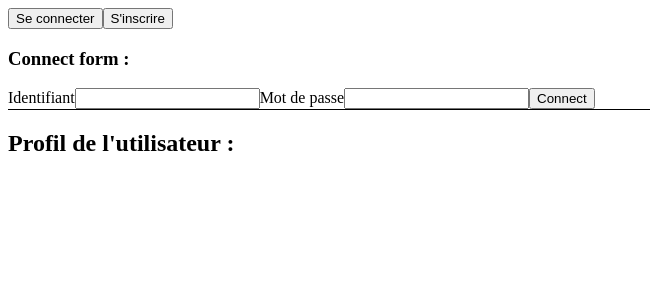
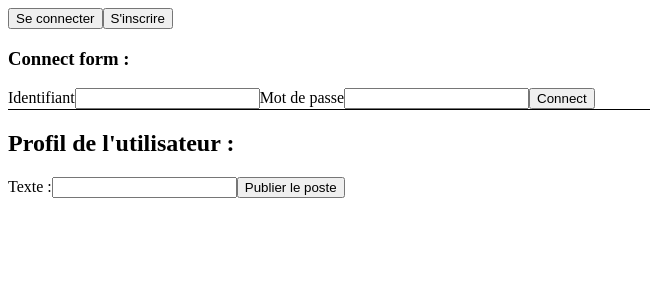
Before and after one commit to AmauryDBZ/NEXT_social-network, a React (Create React App) app: page /profile/me in a window 1280 px wide. Shown: the top 300 px of the page, without its empty margins (0-650 px from the left). Built offline with nearby package versions, Linux system fonts and the light colour scheme.

Commit message:
newpost fail

```diff
--- a/package.json
+++ b/package.json
@@ -39,8 +39,8 @@
     ]
   },
   "devDependencies": {
-    "react-router-dom": "^5.2.0",
     "node-sass": "^4.14.1",
-    "react-redux": "^7.2.2"
+    "react-redux": "^7.2.2",
+    "react-router-dom": "^5.2.0"
   }
 }
--- a/src/Pages/Home.jsx
+++ b/src/Pages/Home.jsx
@@ -1,9 +1,38 @@
-import React from "react";
+import React, { useState, useEffect } from "react";
+import Cookies from "js-cookie";
+import Post from '../components/Post';
 
 const Home = () => {
+	const [posts, setPosts] = useState();
+
+	useEffect(() => {
+		const userToken = Cookies.get("token");
+		if (userToken) {
+			fetch("https://my-pasteque-space.herokuapp.com/posts", {
+				method: "get",
+				headers: {
+					Authorization: `Bearer ${userToken}`,
+					"Content-Type": "application/json",
+				},
+			})
+				.then((response) => response.json())
+				.then((response) => {
+					setPosts(response);
+					console.log(posts);
+				});
+		}
+	}, []);
+
 	return (
 		<section>
 			<h1>Home sweet home</h1>
+			{posts && posts.map((post) => (
+				<Post
+					id={post.id}
+					text={post.text}
+					user={post.user.username}
+				/>
+			))}
 		</section>
 	);
 };
--- a/src/Pages/Profile.jsx
+++ b/src/Pages/Profile.jsx
@@ -1,5 +1,6 @@
 import React, { useState, useEffect } from "react";
 import Cookies from "js-cookie";
+import NewPost from '../components/NewPost';
 
 const Profile = () => {
 	const [userToken, setUserToken] = useState(Cookies.get("token"));
@@ -31,6 +32,7 @@ const Profile = () => {
 					<p>{userData.email}</p>
 				</div>
 			)}
+      <NewPost />
 		</section>
 	);
 };
--- a/src/components/ConnectForm/index.jsx
+++ b/src/components/ConnectForm/index.jsx
@@ -1,12 +1,11 @@
 import React, { useState } from "react";
-import { useSelector, useDispatch } from "react-redux";
+import { useDispatch } from "react-redux";
 import loggingAction from "../../Redux/actions/loggingAction";
 import Cookies from "js-cookie";
 
 const ConnectForm = () => {
 	const [input, setInput] = useState([]);
 	const dispatch = useDispatch();
-	const isLogged = useSelector((state) => state.isLogged);
 
 	const handleInputChange = (e) =>
 		setInput({
--- a/src/components/Navbar/index.jsx
+++ b/src/components/Navbar/index.jsx
@@ -19,7 +19,9 @@ const Navbar = () => {
 			{isLogged ? (
 				<div className="loggedInButtons">
 					<button onClick={() => disconnect()}>Déconnexion</button>
-					<a href="http://localhost:3000/profile/me">Mon profil</a>
+					<Link to="/profile/me">
+						<button>Mon Profil</button>
+					</Link>
 				</div>
 			) : (
 				<div>
--- /dev/null
+++ b/src/components/NewPost/index.jsx
@@ -0,0 +1,51 @@
+import React, { useState, useEffect } from "react";
+import Cookies from "js-cookie";
+import { useSelector } from "react-redux";
+
+const NewPost = () => {
+  const [newPost, setNewPost] = useState();
+  const isLogged = useSelector((state) => state.isLogged);
+
+  console.log(isLogged);
+
+	const sendNewPost = () => {
+    console.log(newPost);
+		let userToken = Cookies.get("token");
+    console.log(userToken);
+    const data = {
+      text: newPost,
+      user: isLogged.user.id,
+    };
+    console.log(data);
+		if (userToken) {
+			fetch("https://my-pasteque-space.herokuapp.com/posts", {
+				method: "post",
+				headers: {
+					Authorization: `Bearer ${userToken}`,
+					"Content-Type": "application/json",
+				},
+        body: JSON.stringify(data),
+			})
+				.then((response) => response.json())
+				.then((response) => {
+					console.log(response);
+				});
+		}
+	}
+
+	return (
+		<form>
+      {isLogged.length}
+      <label htmlFor="text">Texte :</label>
+      <input
+        type="text"
+        id="text"
+        name="text"
+        onChange={(e) => setNewPost(e.currentTarget.value)}
+      />
+      <button onClick={() => sendNewPost()}>Publier le poste</button>
+    </form>
+	);
+};
+
+export default NewPost;
--- /dev/null
+++ b/src/components/Post/index.jsx
@@ -0,0 +1,13 @@
+import React from 'react';
+
+const Post = ({ id, text, user }) => {
+  return (
+    <div>
+      <p>Utilisateur : {user}</p>
+      <p>Poste : {text}</p>
+      <hr />
+    </div>
+  )
+}
+
+export default Post;
--- a/src/components/SignInForm/index.jsx
+++ b/src/components/SignInForm/index.jsx
@@ -1,12 +1,11 @@
 import React, { useState } from "react";
-import { useSelector, useDispatch } from "react-redux";
+import { useDispatch } from "react-redux";
 import Cookies from "js-cookie";
 import loggingAction from "../../Redux/actions/loggingAction";
 
 const SignInForm = () => {
 	const [input, setInput] = useState([]);
 	const dispatch = useDispatch();
-	const isLogged = useSelector((state) => state.isLogged);
 
 	const handleInputChange = (e) =>
 		setInput({
@@ -42,7 +41,6 @@ const SignInForm = () => {
 
 	return (
 		<div>
-			<p>{isLogged.length}</p>
 			<h3>Sign In : </h3>
 			<form className="signInForm">
 				<label htmlFor="username">Identifiant</label>
```
Also changed, not shown: 1 other file (tests, documents, lock files or other folders).
